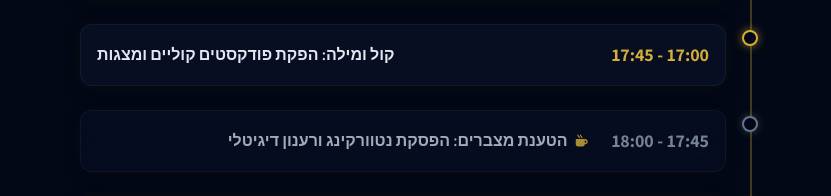
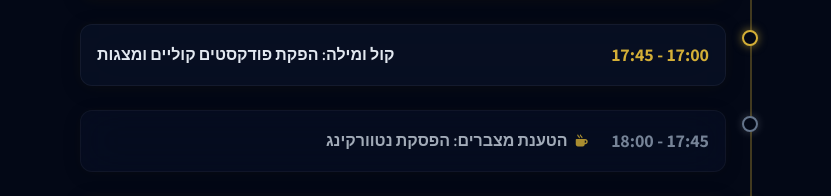
Before and after one commit to tifereteliav/Insulinai, a plain HTML site: page index.html in a window 1280 px wide. Shown: the part 3560-3756 px from the top of the page, without its empty margins (224-1055 px from the left). Drawn offline with nearby package versions, Linux system fonts and the light colour scheme.

Commit message:
Update break item wording to remove digital refresh

```diff
--- a/index.html
+++ b/index.html
@@ -521,7 +521,7 @@
                         <span class="text-lg font-bold text-slate-400 shrink-0">17:45 - 18:00</span>
                         <span class="text-base text-slate-300 font-semibold sm:text-left w-full sm:pr-4 flex items-center gap-2">
                             <i class="fa-solid fa-mug-hot text-xs text-gold"></i>
-                            הטענת מצברים: הפסקת נטוורקינג ורענון דיגיטלי
+                            הטענת מצברים: הפסקת נטוורקינג
                         </span>
                     </div>
                 </div>
```
